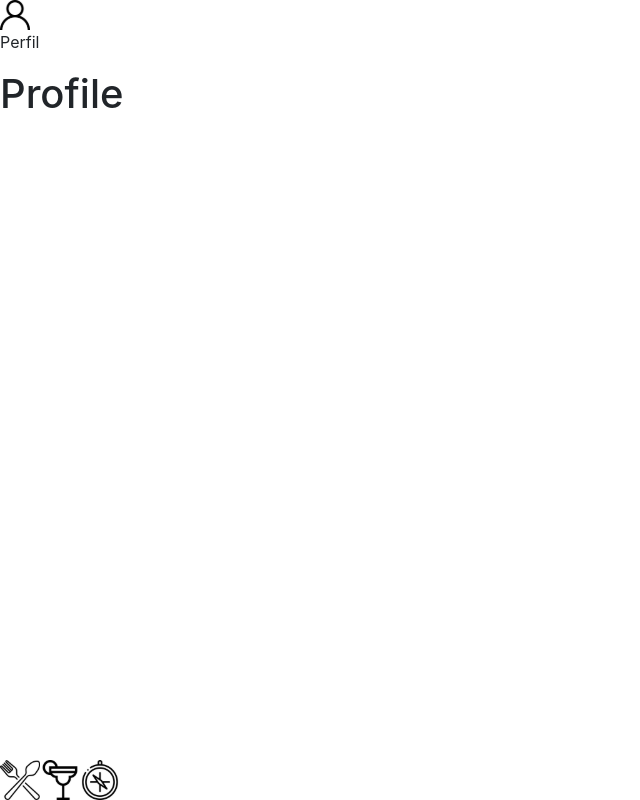
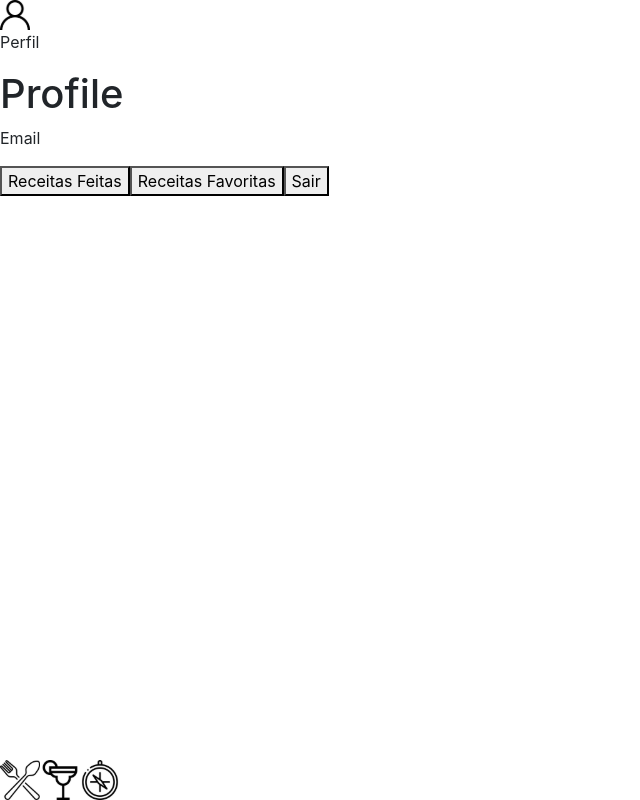
Before and after one commit to wltonlopes/projeto-pessoal-trybe-recipes-app, a React (Create React App) app: page /perfil in a window 1280 px wide. Shown: the whole page, without its empty margins (0-640 px from the left). Built offline with nearby package versions, Linux system fonts and the light colour scheme; no server answers.

Commit message:
Passando o requisito 82

```diff
--- a/src/pages/Profile.jsx
+++ b/src/pages/Profile.jsx
@@ -7,6 +7,10 @@ function Profile() {
     <div>
       <Header title="Perfil" />
       <h1>Profile</h1>
+      <p data-testid="profile-email">Email</p>
+      <button type="button" data-testid="profile-done-btn">Receitas Feitas</button>
+      <button type="button" data-testid="profile-favorite-btn">Receitas Favoritas</button>
+      <button type="button" data-testid="profile-logout-btn">Sair</button>
       <Footer />
     </div>
   );
```
